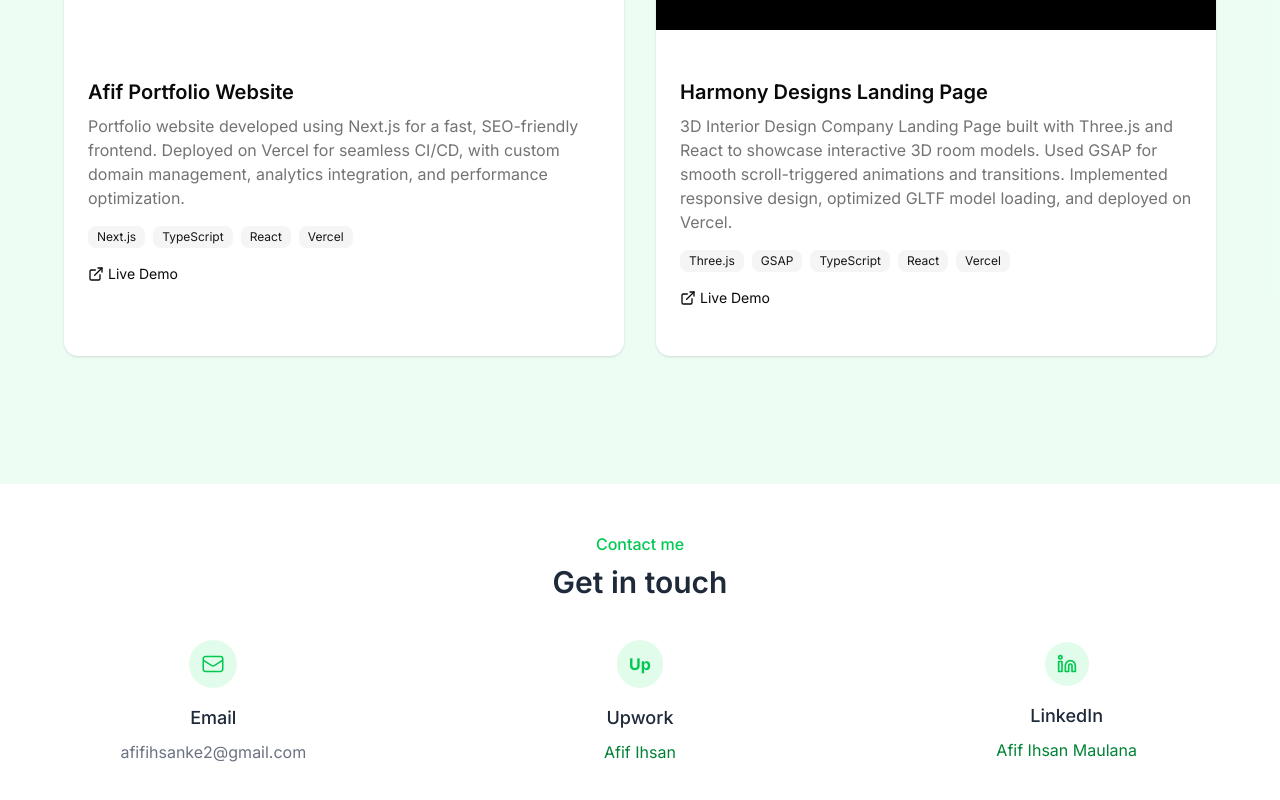
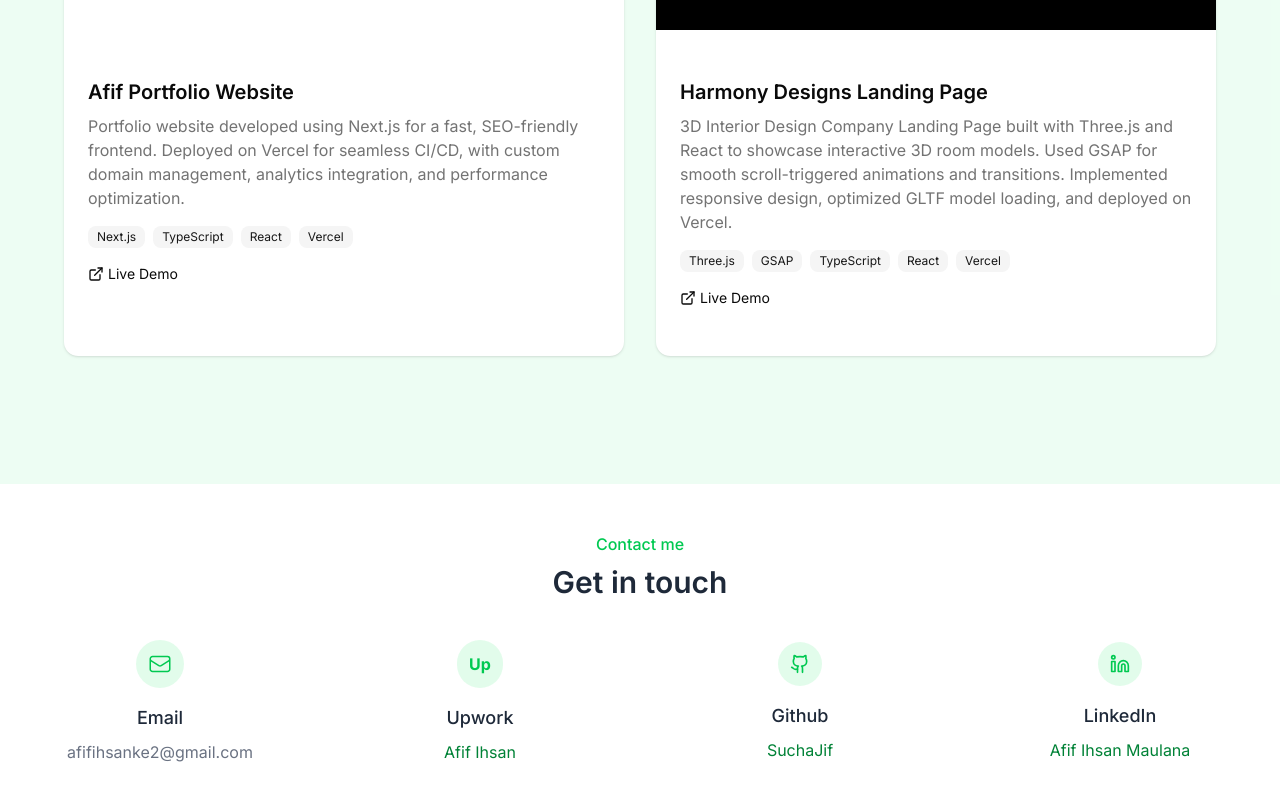
Before and after one commit to afifihsnm/afif-portfolio, a Next.js app: page / in a window 1280 px wide. Shown: the part 4024-4824 px from the top of the page. Built offline with nearby package versions, Linux system fonts and the light colour scheme.

Commit message:
feat: add github profile

```diff
--- a/src/components/contact.tsx
+++ b/src/components/contact.tsx
@@ -1,4 +1,4 @@
-import { Linkedin } from "lucide-react";
+import { Github, Linkedin } from "lucide-react";
 
 export function Contact() {
   return (
@@ -12,7 +12,7 @@ export function Contact() {
           </h1>
         </div>
 
-        <div className="grid grid-cols-1 gap-12 mt-10 md:grid-cols-2 lg:grid-cols-3">
+        <div className="grid grid-cols-1 gap-12 mt-10 md:grid-cols-2 lg:grid-cols-4">
           <div className="flex flex-col items-center justify-center text-center">
             <span className="p-3 text-green-500 rounded-full bg-green-100/80">
               <svg
@@ -54,6 +54,19 @@ export function Contact() {
 
           <div className="flex flex-col items-center justify-center text-center">
             <span className="p-3 text-green-500 rounded-full bg-green-100/80">
+              <Github className="h-5 w-5" />
+            </span>
+
+            <h2 className="mt-4 text-lg font-medium text-gray-800">
+              Github
+            </h2>
+            <p className="mt-2 text-gray-500">
+              <a href="https://github.com/afifihsnm" target="_blank" className="text-green-700 hover:underline">SuchaJif</a>
+            </p>
+          </div>
+
+          <div className="flex flex-col items-center justify-center text-center">
+            <span className="p-3 text-green-500 rounded-full bg-green-100/80">
               <Linkedin className="h-5 w-5" />
             </span>
 
```
